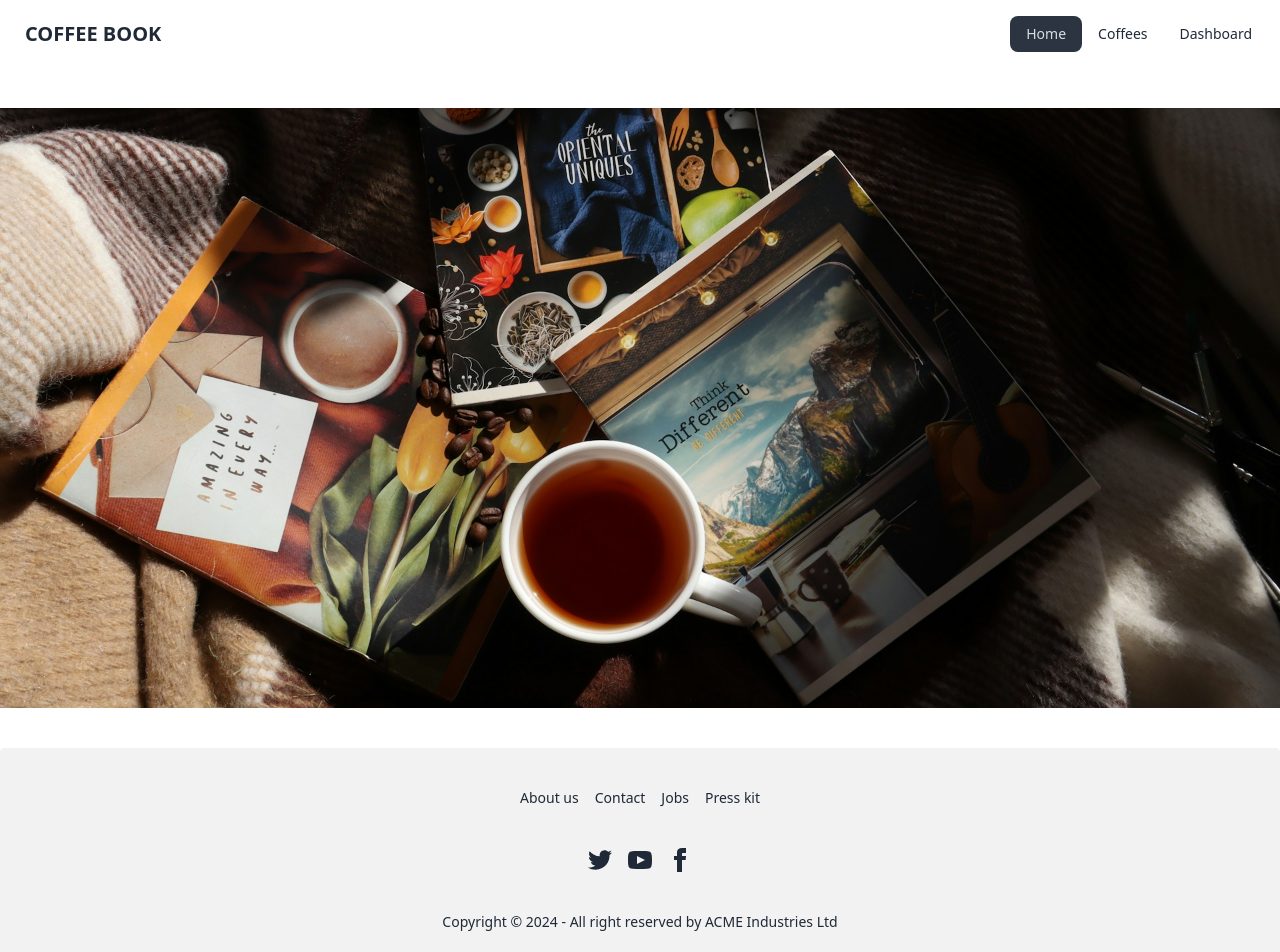
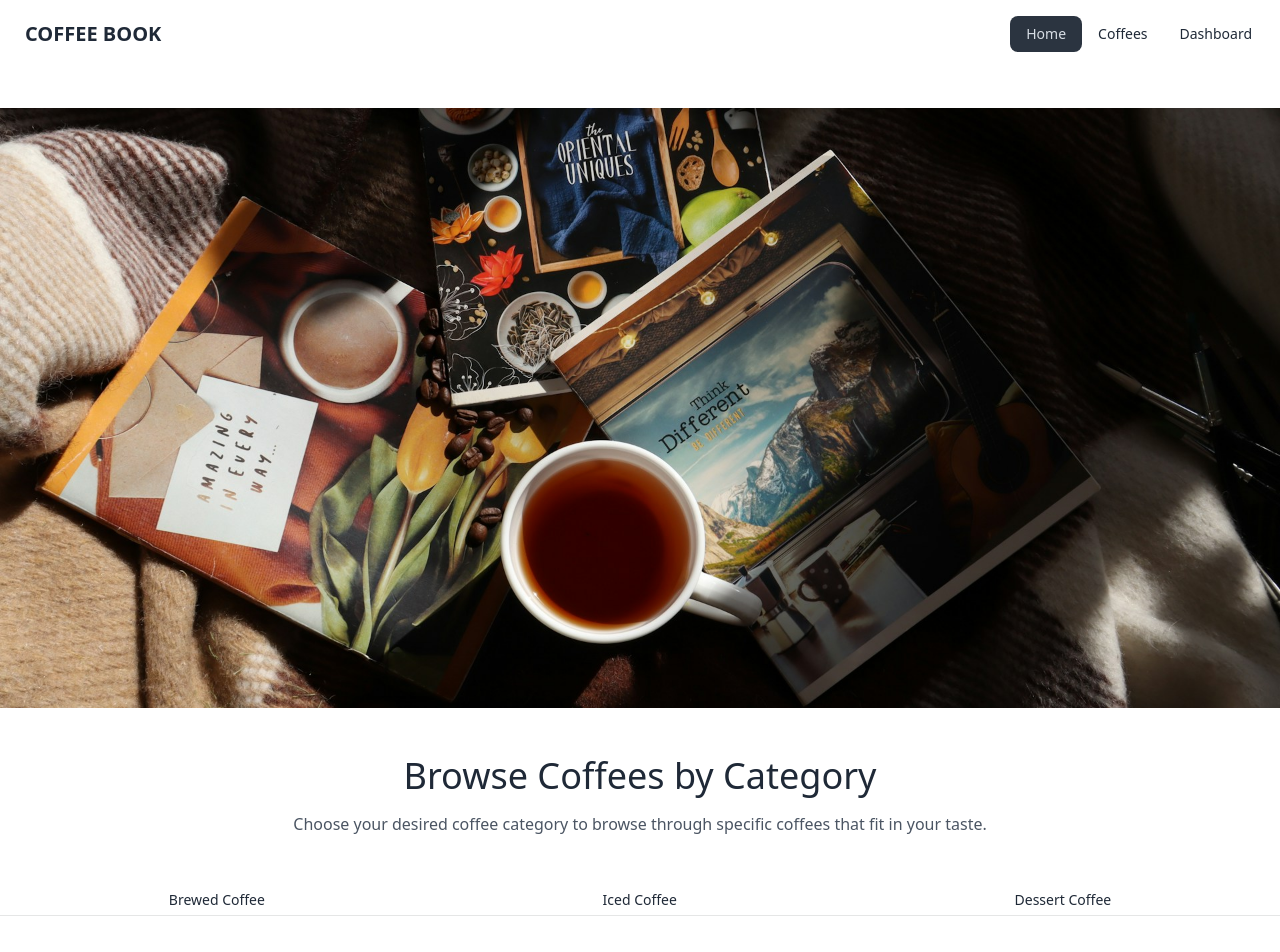
Before and after one commit to zobayerhb/coffees-with-book, a React (Vite) app: page / in a window 1280 px wide. Shown: the top 952 px of the page. Built offline with nearby package versions, Linux system fonts and the light colour scheme.

Commit message:
using nested route and filter by id each element then show content

```diff
--- a/package.json
+++ b/package.json
@@ -12,6 +12,7 @@
   "dependencies": {
     "localforage": "^1.10.0",
     "match-sorter": "^8.0.0",
+    "prop-types": "^15.8.1",
     "react": "^18.3.1",
     "react-dom": "^18.3.1",
     "react-router-dom": "^6.28.0",
--- /dev/null
+++ b/src/Pages/ErrorPage.jsx
@@ -0,0 +1,9 @@
+const ErrorPage = () => {
+    return (
+        <div>
+            <h1 className="text-3xl text-center font-bold">PAGE NOT FOUND 4O4</h1>
+        </div>
+    );
+};
+
+export default ErrorPage;
--- a/src/Pages/Home.jsx
+++ b/src/Pages/Home.jsx
@@ -1,11 +1,23 @@
+import { Outlet, useLoaderData } from "react-router-dom";
 import Banner from "../components/Banner";
+import Categories from "../components/Categories";
+import Heading from "../components/Heading";
 
 const Home = () => {
-    return (
-        <div>
-           <Banner></Banner>
-        </div>
-    );
+  const categoriesData = useLoaderData();
+  return (
+    <div>
+      <Banner></Banner>
+      <Heading
+        title={"Browse Coffees by Category"}
+        subtitle={
+          "Choose your desired coffee category to browse through specific coffees that fit in your taste."
+        }
+      ></Heading>
+      <Categories categories={categoriesData}></Categories>
+      <Outlet></Outlet>
+    </div>
+  );
 };
 
 export default Home;
--- a/src/Routes/Root.jsx
+++ b/src/Routes/Root.jsx
@@ -3,15 +3,31 @@ import MainLayouts from "../Layouts/MainLayouts";
 import Home from "../Pages/Home";
 import Coffees from "../Pages/Coffees";
 import Dashboard from "../Pages/Dashboard";
+import ErrorPage from "../Pages/ErrorPage";
+import CategoryCard from "../components/CategoryCard";
 
 const router = createBrowserRouter([
   {
     path: "/",
     element: <MainLayouts />,
+    errorElement: <ErrorPage />,
     children: [
       {
         path: "/",
         element: <Home />,
+        loader: () => fetch('../categories.json'),
+        children: [
+          {
+            path: '/',
+            element: <CategoryCard />,
+            loader: () => fetch('../coffees.json')
+          },
+          {
+            path: '/category/:category',
+            element: <CategoryCard />,
+            loader: () => fetch('../coffees.json')
+          },
+        ]
       },
       {
         path: "/coffees",
--- /dev/null
+++ b/src/components/Card.jsx
@@ -0,0 +1,34 @@
+import PropTypes from "prop-types";
+import { Link } from "react-router-dom";
+
+const Card = ({ coffee }) => {
+  console.log(coffee);
+  const { name, image, category, origin, type, id, rating, popularity } =
+    coffee || {};
+  return (
+    <div>
+      <Link
+        to={`/coffee/${id}`}
+        className="transition  hover:scale-105 shadow-xl rounded-xl overflow-hidden"
+      >
+        <figure className="w-full h-48 overflow-hidden">
+          <img className="" src={image} alt="" />
+        </figure>
+        <div className="p-4">
+          <h1 className="text-xl">Name: {name}</h1>
+          <p>Category: {category}</p>
+          <p>Type: {type}</p>
+          <p>Origin: {origin}</p>
+          <p>Rating: {rating}</p>
+          <p>Popular: {popularity}</p>
+        </div>
+      </Link>
+    </div>
+  );
+};
+
+Card.propTypes = {
+  coffee: PropTypes.object,
+};
+
+export default Card;
--- /dev/null
+++ b/src/components/Categories.jsx
@@ -0,0 +1,20 @@
+import { NavLink } from "react-router-dom";
+import PropTypes from "prop-types";
+
+const Categories = ({ categories }) => {
+  return (
+    <div role="tablist" className="tabs tabs-lifted">
+      {categories.map((category) => (
+        <NavLink to={`/category/${category.category}`} key={category.category} role="tab" className="tab">
+          {category.category}
+        </NavLink>
+      ))}
+    </div>
+  );
+};
+
+Categories.propTypes = {
+  categories: PropTypes.array,
+};
+
+export default Categories;
--- /dev/null
+++ b/src/components/CategoryCard.jsx
@@ -0,0 +1,31 @@
+import { useEffect, useState } from "react";
+import { useLoaderData, useParams } from "react-router-dom";
+import Card from "./Card";
+
+const CategoryCard = () => {
+  const [coffees, setCoffees] = useState([]);
+  const { category } = useParams();
+  const data = useLoaderData();
+
+  useEffect(() => {
+    if (category) {
+      const filterByCategory = [...data].filter(
+        (coffee) => coffee.category === category
+      );
+      setCoffees(filterByCategory);
+    }
+  }, [category, data]);
+
+  console.log(coffees);
+  return (
+    <>
+      <div className="grid grid-cols-1 md:grid-cols-2 lg:grid-cols-3 gap-6 my-12">
+        {coffees.map((coffee) => (
+          <Card key={coffee.id} coffee={coffee}></Card>
+        ))}
+      </div>
+    </>
+  );
+};
+
+export default CategoryCard;
--- a/src/components/Heading.jsx
+++ b/src/components/Heading.jsx
@@ -0,0 +1,21 @@
+import PropTypes from "prop-types";
+
+const Heading = ({title, subtitle}) => {
+    return (
+        <div className='flex flex-col w-full justify-center items-center my-12'>
+      <h1 className='text-xl md:text-2xl lg:text-4xl font-thin mb-4'>
+        {title}
+      </h1>
+      <p className='text-xs md:text-base text-gray-600 text-center font-thin'>
+        {subtitle}
+      </p>
+    </div>
+    );
+};
+
+Heading.propTypes = {
+    title: PropTypes.string,
+    subtitle: PropTypes.string
+}
+
+export default Heading;
```
Also changed, not shown: 1 other file (tests, documents, lock files or other folders).
